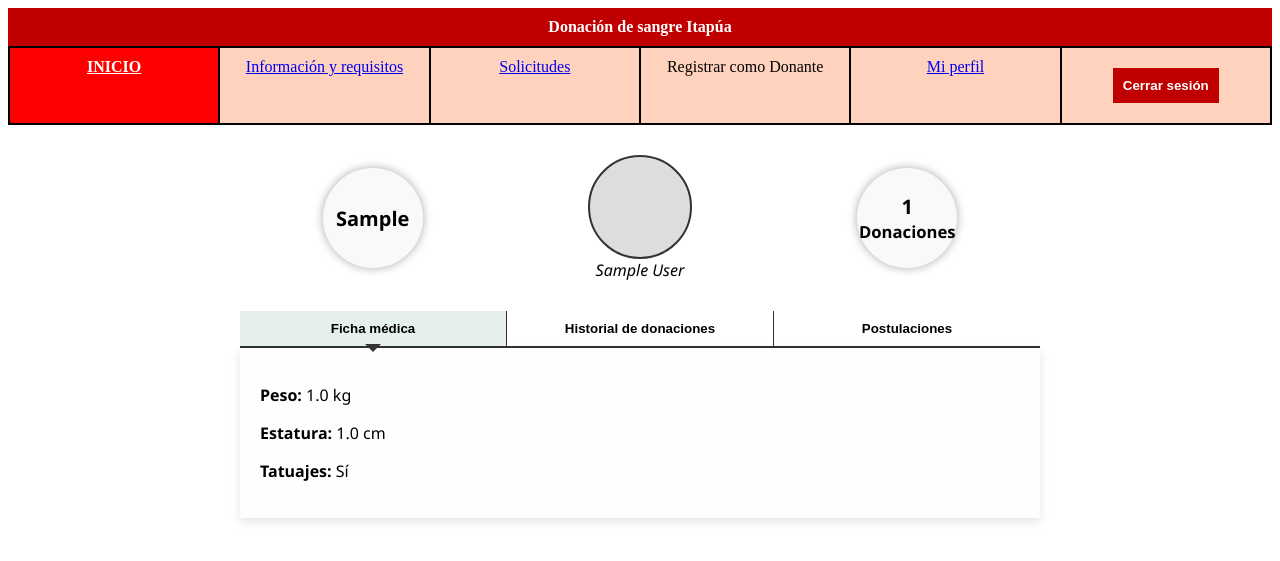
After one commit to ivanramirez45unae/TuguyPora, a Rails app: page /mi_perfil in a window 1280 px wide. The commit adds this page. Shown: the top 561 px of the page. Run offline with Rails 7, Linux system fonts and the light colour scheme; a user stored in the database is signed in; tables that the repository leaves empty hold one stand-in row (values such as "Sample post"); some libraries are stand-ins or nearby versions.

Commit message:
Agregar PerfilController y vista de perfil con interfaz tabulada

```diff
--- /dev/null
+++ b/app/assets/stylesheets/perfil.css
@@ -0,0 +1,95 @@
+.perfil-container {
+  font-family: "Segoe UI", sans-serif;
+  padding: 30px;
+  max-width: 800px;
+  margin: auto;
+}
+
+.perfil-top {
+  display: flex;
+  justify-content: space-around;
+  align-items: center;
+  margin-bottom: 30px;
+}
+
+.perfil-circulo {
+  width: 100px;
+  height: 100px;
+  background-color: #f8f9fa;
+  border-radius: 50%;
+  box-shadow: 0 0 10px #aaa;
+  display: flex;
+  flex-direction: column;
+  justify-content: center;
+  align-items: center;
+  font-weight: bold;
+  font-size: 20px;
+}
+
+.perfil-foto {
+  text-align: center;
+}
+
+.foto-placeholder {
+  width: 100px;
+  height: 100px;
+  background-color: #ddd;
+  border-radius: 50%;
+  border: 2px solid #333;
+  margin: auto;
+}
+
+.perfil-tabs {
+  display: flex;
+  justify-content: space-between;
+  border-bottom: 2px solid #333;
+  margin-top: 20px;
+}
+
+.tab-button {
+  flex: 1;
+  padding: 10px;
+  background: none;
+  border: none;
+  border-right: 1px solid #333;
+  cursor: pointer;
+  font-weight: bold;
+  transition: background 0.2s;
+}
+
+.tab-button:last-child {
+  border-right: none;
+}
+
+.tab-button:hover,
+.tab-button.active {
+  background-color: #e6f0ea;
+  position: relative;
+}
+
+.tab-button.active::after {
+  content: "";
+  position: absolute;
+  bottom: -6px;
+  left: 50%;
+  transform: translateX(-50%);
+  width: 0;
+  height: 0;
+  border-left: 8px solid transparent;
+  border-right: 8px solid transparent;
+  border-top: 8px solid #333;
+}
+
+.perfil-content {
+  padding: 20px;
+  background-color: #fefefe;
+  box-shadow: 0 4px 10px rgba(0, 0, 0, 0.1);
+}
+
+.tab-content {
+  display: none;
+}
+
+.tab-content.active {
+  display: block;
+}
--- /dev/null
+++ b/app/controllers/perfil_controller.rb
@@ -0,0 +1,11 @@
+class PerfilController < ApplicationController
+  before_action :authenticate_user!
+
+  def show
+    @user = current_user
+    @donante = @user.donante
+    @donaciones = Donacion.where(user_id: @user.id).order(created_at: :desc)
+    @donaciones_count = @donaciones.count
+    @postulaciones = Postulacion.where(user_id: @user.id)
+  end
+end
--- /dev/null
+++ b/app/helpers/perfil_helper.rb
@@ -0,0 +1,2 @@
+module PerfilHelper
+end
--- a/app/models/donante.rb
+++ b/app/models/donante.rb
@@ -6,4 +6,5 @@ class Donante < ApplicationRecord
   has_many :condiciones_cronicas, through: :donantes_condiciones, source: :condicion_cronica
 
   belongs_to :user
+  validates :user_id, uniqueness: true
 end
--- /dev/null
+++ b/app/views/perfil/show.html.erb
@@ -0,0 +1,68 @@
+<%= render 'shared/navbar' %>
+
+<div class="perfil-container">
+  <!-- Encabezado -->
+  <div class="perfil-top">
+    <!-- Sangre -->
+    <div class="perfil-circulo">
+      <span><%= @donante.tipo_sanguineo %></span>
+    </div>
+
+    <!-- Foto -->
+    <div class="perfil-foto">
+      <div class="foto-placeholder"></div>
+      <em><%= @user.nombre %></em>
+    </div>
+
+    <!-- Donaciones -->
+    <div class="perfil-circulo">
+      <span><%= @donaciones_count %></span>
+      <small>Donaciones</small>
+    </div>
+  </div>
+
+  <!-- Botones de sección -->
+  <div class="perfil-tabs">
+    <button class="tab-button active" data-target="ficha">Ficha médica</button>
+    <button class="tab-button" data-target="donaciones">Historial de donaciones</button>
+    <button class="tab-button" data-target="postulaciones">Postulaciones</button>
+  </div>
+
+  <!-- Contenido dinámico -->
+  <div class="perfil-content">
+    <div id="ficha" class="tab-content active">
+      <p><strong>Peso:</strong> <%= @donante.peso_kg %> kg</p>
+      <p><strong>Estatura:</strong> <%= @donante.estatura_cm %> cm</p>
+      <p><strong>Tatuajes:</strong> <%= @donante.tiene_tatuajes ? 'Sí' : 'No' %></p>
+    </div>
+    <div id="donaciones" class="tab-content">
+      <% @donaciones.each do |d| %>
+        <p><%= d.created_at.strftime("%d/%m/%Y") %></p>
+      <% end %>
+    </div>
+    <div id="postulaciones" class="tab-content">
+      <% @postulaciones.each do |p| %>
+        <p>
+          Fecha: <%= p.fecha_tentativa.strftime("%d/%m/%Y") if p.fecha_tentativa %><br>
+          Hora: <%= p.hora_tentativa.strftime("%H:%M") if p.hora_tentativa %><br>
+          Estado: <%= p.estado %>
+        </p>
+      <% end %>
+    </div>
+  </div>
+</div>
+
+<script>
+  document.querySelectorAll('.tab-button').forEach(btn => {
+    btn.addEventListener('click', () => {
+      // Cambiar el botón activo
+      document.querySelectorAll('.tab-button').forEach(b => b.classList.remove('active'));
+      btn.classList.add('active');
+
+      // Mostrar la sección correspondiente
+      document.querySelectorAll('.tab-content').forEach(content => content.classList.remove('active'));
+      const targetId = btn.getAttribute('data-target');
+      document.getElementById(targetId).classList.add('active');
+    });
+  });
+</script>
--- a/app/views/shared/_navbar.html.erb
+++ b/app/views/shared/_navbar.html.erb
@@ -10,7 +10,7 @@
   <div style="flex: 1; text-align: center; padding: 10px; border-right: 2px solid black;">
   <%= link_to "Registrar como Donante", new_donante_path, style: "text-decoration: none; color: inherit;" %>
 </div>
-  <a href="#" style="flex: 1; text-align: center; padding: 10px; border-right: 2px solid black;">Mi perfil</a>
+  <%= link_to "Mi perfil", mi_perfil_path, style: "flex: 1; text-align: center; padding: 10px; border-right: 2px solid black;" %>
   <div style="flex: 1; text-align: center; padding: 10px;">
   <div style="flex: 1; text-align: center; padding: 10px;">
   <%= button_to destroy_user_session_path, method: :delete, style: "background-color: #c00000; color: white; font-weight: bold; padding: 10px; border: none; cursor: pointer;", data: { turbo: false, confirm: '¿Está seguro de que quiere cerrar sesión?' } do %>
--- a/config/routes.rb
+++ b/config/routes.rb
@@ -1,4 +1,5 @@
 Rails.application.routes.draw do
+  get "mi_perfil", to: "perfil#show", as: "mi_perfil"
   devise_for :users
 
   resources :solicitudes, only: [ :index, :new, :create, :edit, :update, :destroy ]
```
Also changed, not shown: test/controllers/perfil_controller_test.rb (added, +8 -0 lines).
